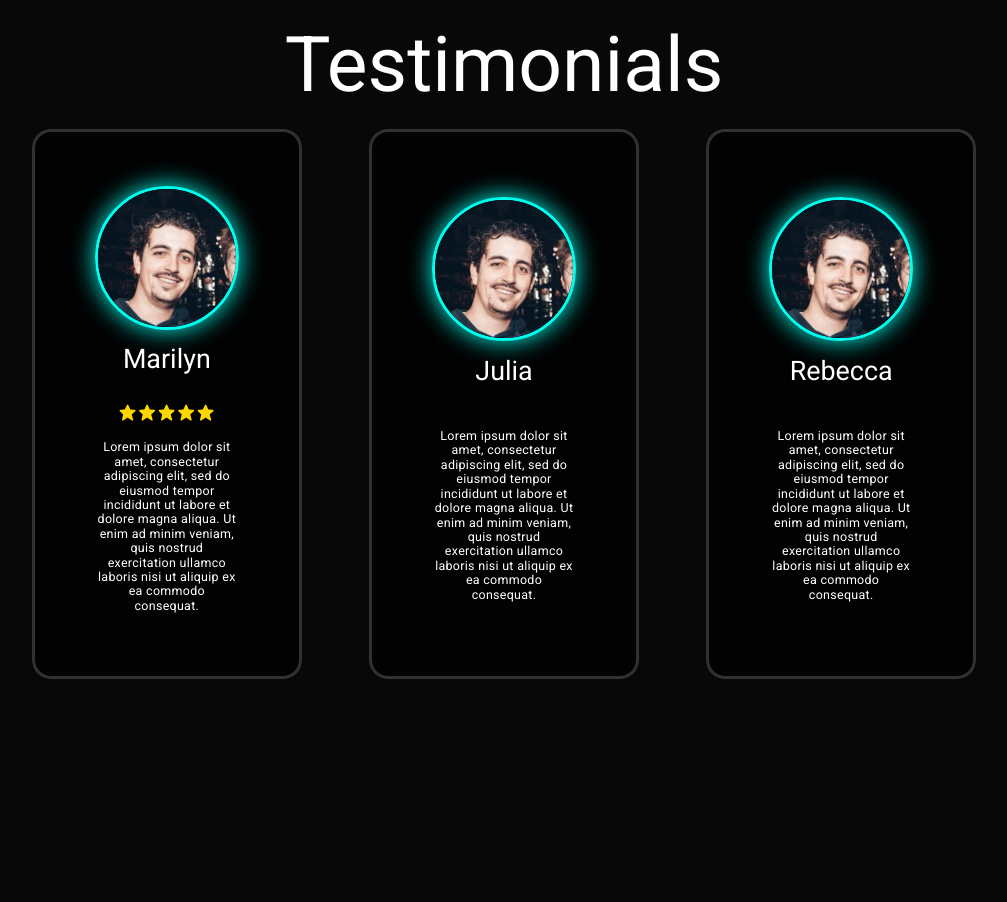
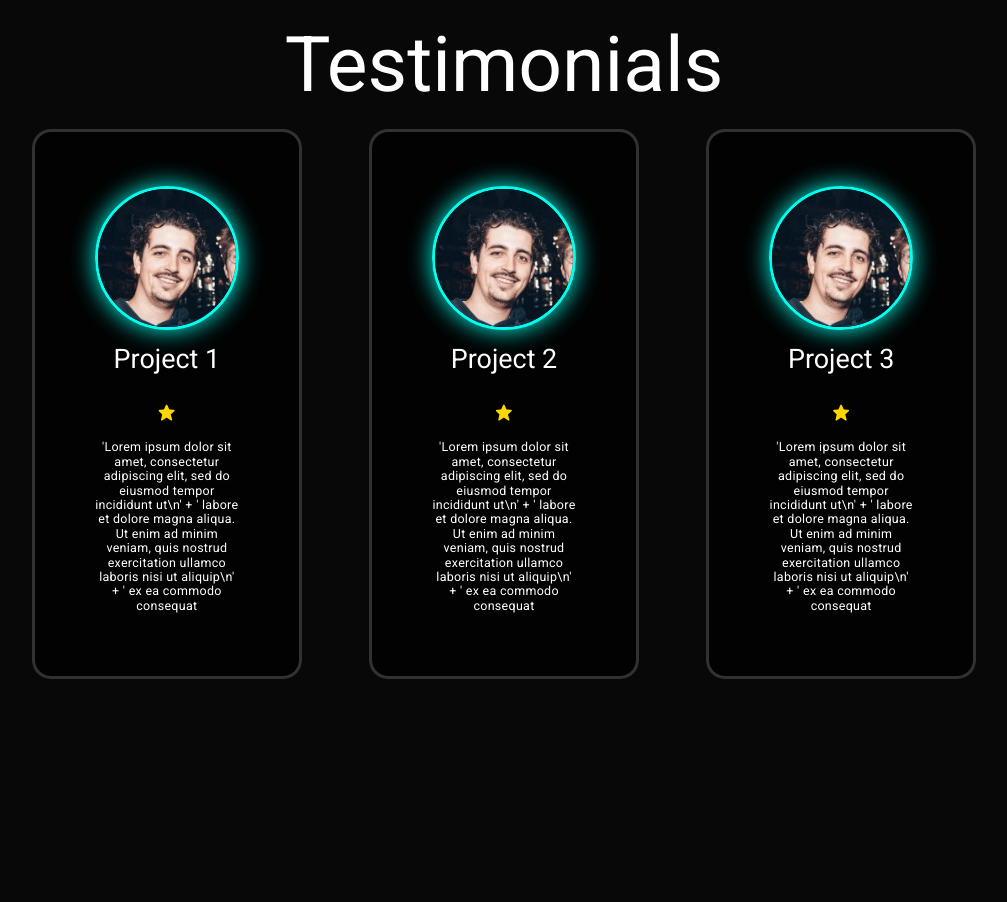
Before and after one commit to Antoinehrt/Portfolio, an Angular app: page / in a window 1280 px wide. Shown: the part 3260-4162 px from the top of the page, without its empty margins (136-1143 px from the left). Built offline with nearby package versions, Linux system fonts and the light colour scheme.

Commit message:
feat(Architecture): change the architecture for the projects part

```diff
--- a/src/app/core/models/project.ts
+++ b/src/app/core/models/project.ts
@@ -1,2 +1,5 @@
 export interface Project {
+  name: string,
+  description: string,
+  imageUrl: string;
 }
--- a/src/app/pages/projects/projects.component.css
+++ b/src/app/pages/projects/projects.component.css
@@ -1,9 +1,9 @@
 
-.testimonials {
+.projects {
   background: var(--second-bg-color);
 }
 
-.testimonials-box {
+.projects-box {
   background-size: cover;
   display: flex;
   align-items: center;
@@ -11,11 +11,11 @@
   flex-direction: column;
 }
 
-.testimonials .heading {
+.projects .heading {
   margin-bottom: 5rem;
 }
 
-.testimonials-box img {
+.projects-box img {
   width: 15rem;
   border-radius: 50%;
   border: 3px solid var(--main-color);
@@ -28,7 +28,7 @@
   gap: 3rem;
 }
 
-.testimonial-item {
+.project {
   min-height: 550px;
   max-width: 450px;
   background: rgba(0, 0, 0, 0.7);
@@ -47,17 +47,17 @@
   transition: 0.4s ease-in-out;
 }
 
-.testimonial-item:hover {
+.project:hover {
   border: 3px solid var(--main-color);
   transform: translateY(-10px) scale(1.03);
   box-shadow: 0 0 50px var(--main-color);
 }
 
-.testimonial-item h2 {
+.project h2 {
   font-size: 2.8rem;
 }
 
-.testimonial-item p {
+.project p {
   font-size: 1.3rem;
 }
 
--- a/src/app/pages/projects/projects.component.html
+++ b/src/app/pages/projects/projects.component.html
@@ -1,44 +1,16 @@
-<div class="testimonials-box">
+<div class="projects-box">
   <div class="wrapper">
-    <div class="testimonial-item">
-      <img src="../../../assets/img/square_profile_pic.jpg" alt="Test image">
-      <h2>Marilyn</h2>
-      <div class="rating">
-        <i class='bx bxs-star star'></i>
-        <i class='bx bxs-star star'></i>
-        <i class='bx bxs-star star'></i>
-        <i class='bx bxs-star star'></i>
-        <i class='bx bxs-star star'></i>
+    <ng-template ngFor let-project [ngForOf]="projects">
+      <div class="project">
+        <img src="{{project.imageUrl}}" alt="Test image">
+        <h2>{{project.name}}</h2>
+        <div class="rating">
+          <i class='bx bxs-star star'></i>
+        </div>
+        <p>
+          {{project.description}}
+        </p>
       </div>
-      <p>
-        Lorem ipsum dolor sit amet, consectetur adipiscing elit, sed do eiusmod tempor incididunt ut
-        labore et dolore magna aliqua. Ut enim ad minim veniam, quis nostrud exercitation ullamco laboris nisi ut aliquip
-        ex ea commodo consequat.
-      </p>
-    </div>
-    <div class="testimonial-item">
-      <img src="../../../assets/img/square_profile_pic.jpg" alt="Test image">
-      <h2>Julia</h2>
-      <div class="rating">
-
-      </div>
-      <p>
-        Lorem ipsum dolor sit amet, consectetur adipiscing elit, sed do eiusmod tempor incididunt ut
-        labore et dolore magna aliqua. Ut enim ad minim veniam, quis nostrud exercitation ullamco laboris nisi ut aliquip
-        ex ea commodo consequat.
-      </p>
-    </div>
-    <div class="testimonial-item">
-      <img src="../../../assets/img/square_profile_pic.jpg" alt="Test image">
-      <h2>Rebecca</h2>
-      <div class="rating">
-
-      </div>
-      <p>
-        Lorem ipsum dolor sit amet, consectetur adipiscing elit, sed do eiusmod tempor incididunt ut
-        labore et dolore magna aliqua. Ut enim ad minim veniam, quis nostrud exercitation ullamco laboris nisi ut aliquip
-        ex ea commodo consequat.
-      </p>
-    </div>
+    </ng-template>
   </div>
 </div>
--- a/src/app/pages/projects/projects.component.ts
+++ b/src/app/pages/projects/projects.component.ts
@@ -1,12 +1,39 @@
 import { Component } from '@angular/core';
+import {Project} from "../../core/models/project";
+import {NgForOf} from "@angular/common";
 
 @Component({
   selector: 'app-projects',
   standalone: true,
-  imports: [],
+  imports: [
+    NgForOf
+  ],
   templateUrl: './projects.component.html',
   styleUrl: './projects.component.css'
 })
 export class ProjectsComponent {
+  projects: Project[] = [
+    {
+      name: 'Project 1',
+      description: ' \'Lorem ipsum dolor sit amet, consectetur adipiscing elit, sed do eiusmod tempor incididunt ut\\n\' +\n' +
+        '        \'      labore et dolore magna aliqua. Ut enim ad minim veniam, quis nostrud exercitation ullamco laboris nisi ut aliquip\\n\' +\n' +
+        '        \'      ex ea commodo consequat',
+      imageUrl: '../../../assets/img/square_profile_pic.jpg'
+    },
+    {
+      name: 'Project 2',
+      description: ' \'Lorem ipsum dolor sit amet, consectetur adipiscing elit, sed do eiusmod tempor incididunt ut\\n\' +\n' +
+        '        \'      labore et dolore magna aliqua. Ut enim ad minim veniam, quis nostrud exercitation ullamco laboris nisi ut aliquip\\n\' +\n' +
+        '        \'      ex ea commodo consequat',
+      imageUrl: '../../../assets/img/square_profile_pic.jpg'
+    },
+    {
+      name: 'Project 3',
+      description: ' \'Lorem ipsum dolor sit amet, consectetur adipiscing elit, sed do eiusmod tempor incididunt ut\\n\' +\n' +
+        '        \'      labore et dolore magna aliqua. Ut enim ad minim veniam, quis nostrud exercitation ullamco laboris nisi ut aliquip\\n\' +\n' +
+        '        \'      ex ea commodo consequat',
+      imageUrl: '../../../assets/img/square_profile_pic.jpg'
+    }
+  ];
 
 }
```
